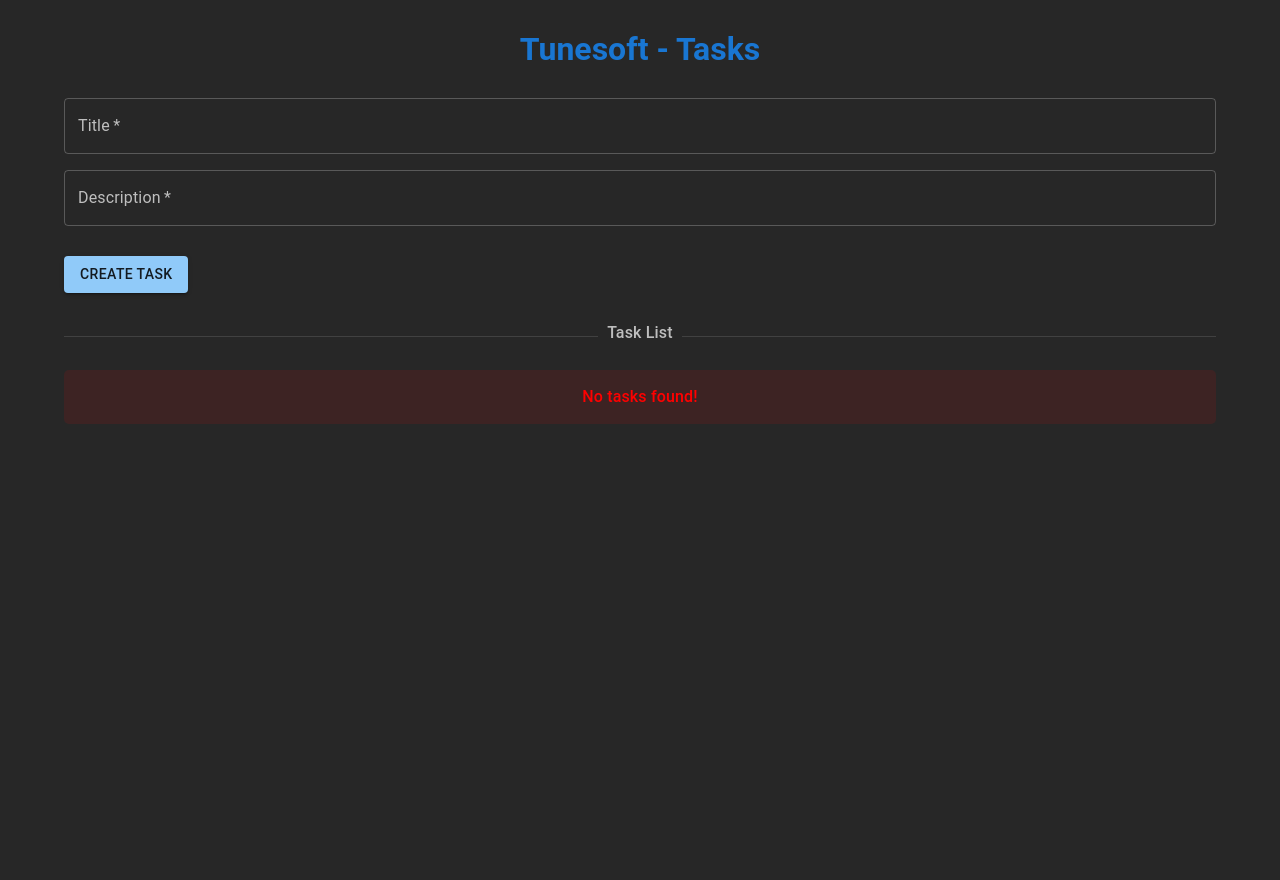
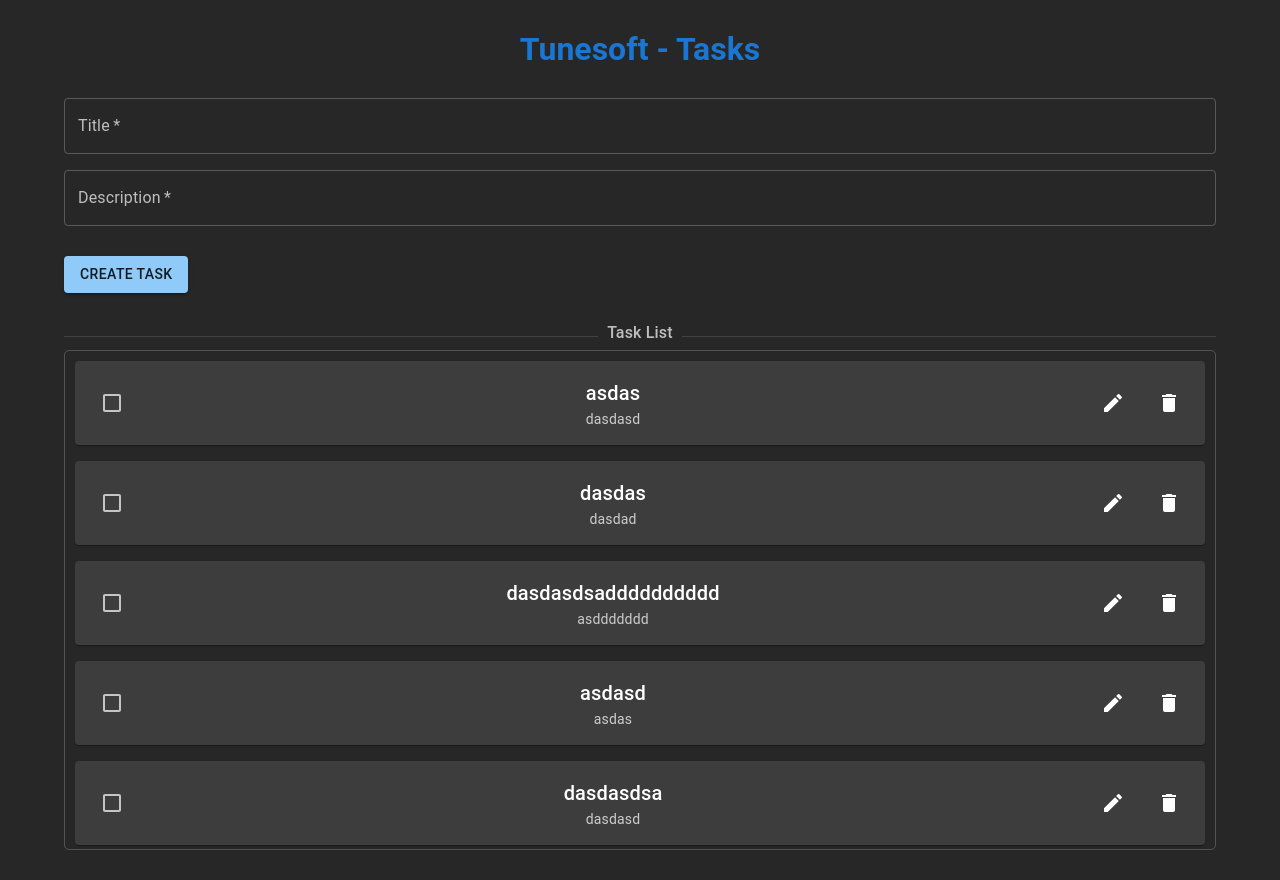
Before and after one commit to drypzz/tunesoft-test, a React (Create React App) app: page / in a window 1280 px wide. Before the commit the page ends 800 px from the top, so only its background shows below. Built offline with nearby package versions, Linux system fonts and the light colour scheme; data requests are answered from the project's data file.

Commit message:
feat: The start.bat file was added to improve project initialization and syntax and styling corrections were made

```diff
--- a/db.json
+++ b/db.json
@@ -1,3 +1,46 @@
 {
-  "tasks": []
+  "tasks": [
+    {
+      "id": "c050",
+      "title": "asdas",
+      "description": "dasdasd",
+      "completed": false
+    },
+    {
+      "id": "e662",
+      "title": "dasdas",
+      "description": "dasdad",
+      "completed": false
+    },
+    {
+      "id": "0362",
+      "title": "dasdasdsadddddddddd",
+      "description": "asddddddd",
+      "completed": false
+    },
+    {
+      "id": "0a06",
+      "title": "asdasd",
+      "description": "asdas",
+      "completed": false
+    },
+    {
+      "id": "2d0a",
+      "title": "dasdasdsa",
+      "description": "dasdasd",
+      "completed": false
+    },
+    {
+      "id": "b7b7",
+      "title": "dasdas",
+      "description": "dasdasd",
+      "completed": false
+    },
+    {
+      "id": "935f",
+      "title": "dasdas",
+      "description": "dasdasd",
+      "completed": false
+    }
+  ]
 }
--- a/src/App.tsx
+++ b/src/App.tsx
@@ -4,7 +4,7 @@
 
 import TasksInputsProps from './utils/Input.props.ts';
 
-import ListTasks from './components/List.tsx';
+import Task from './components/Task.tsx';
 
 import axios from 'axios';
 const API_URL = 'http://localhost:5000/tasks';
@@ -126,16 +126,31 @@
           {tasks.length >= 1 ? (
             <>
               <List
-                style={{
-                  border: tasks.length > 8 ? '1px solid rgba(255, 255, 255, 0.2)' : 'none',
+                sx={{
+                  border: tasks.length > 5 ? '1px solid rgba(255, 255, 255, 0.2)' : 'none',
                   borderRadius: '5px',
                   padding: '10px',
-                  height: tasks.length > 8 ? '500px' : 'auto',
-                  overflowY: tasks.length > 8 ? 'scroll' : 'hidden',
+                  height: tasks.length > 5 ? '500px' : 'auto',
+                  overflowY: tasks.length > 5 ? 'scroll' : 'hidden',
                   textAlign: 'center',
+                  '&::-webkit-scrollbar': {
+                    width: '8px',
+                  },
+                  '&::-webkit-scrollbar-thumb': {
+                    backgroundColor: 'rgba(255, 255, 255, 0.2)',
+                    borderRadius: '2px',
+                  },
+                  '&::-webkit-scrollbar-thumb:hover': {
+                    backgroundColor: 'rgba(255, 255, 255, 0.4)',
+                  },
+                  '&::-webkit-scrollbar-track': {
+                    backgroundColor: 'transparent',
+                  },
+                  scrollbarWidth: 'thin',
+                  scrollbarColor: 'rgba(255, 255, 255, 0.2) transparent',
                 }}
               >
-                <ListTasks
+                <Task
                   tasks={tasks}
                   onEdit={editTask}
                   onComplete={toggleTaskCompletion}
--- a/src/components/List.tsx
+++ b/src/components/List.tsx
@@ -1,26 +1,92 @@
-import React from "react";
+import React, { useState } from 'react';
+import { Card, CardContent, Typography, IconButton, TextField, Checkbox, Box } from '@mui/material';
+import { Edit, Delete, Save } from '@mui/icons-material';
 
-import Task from "./Task.tsx";
+import { TaskProps } from '../utils/Tasks.props.ts';
+import TasksInputsProps from '../utils/Input.props.ts';
 
-import { ListProps } from "../utils/Tasks.props.ts";
+const TaskCard = ({ id, title, description, completed, onEdit, onComplete, onDelete }: TaskProps) => {
+  const [editing, setEditing] = useState<boolean>(false);
 
-const ListTasks = ({ tasks, onEdit, onComplete, onDelete }: ListProps) => {
-    return (
-      <>
-        {tasks.map(task => (
-          <Task
-            key={task.id}
-            id={task.id}
-            title={task.title}
-            description={task.description}
-            completed={task.completed}
-            onEdit={onEdit}
-            onComplete={onComplete}
-            onDelete={onDelete}
-          />
-        ))}
-      </>
-    );
+  const [editInputs, setEditInputs] = useState<TasksInputsProps>({
+    title: title,
+    description: description,
+  });
+
+  const handleEdit = () => {
+    if (editing) {
+      onEdit(id, editInputs.title, editInputs.description);
+    }
+    setEditing(!editing);
   };
 
-  export default ListTasks;
+  const handleSave = () => {
+    if (editInputs.title.trim() && editInputs.description.trim()) {
+      onEdit(id, editInputs.title, editInputs.description);
+    } else {
+      alert('Please enter a task title and description');
+    }
+    setEditing(false);
+  };
+
+  return (
+    <Card
+      sx={{
+        display: 'flex',
+        flexDirection: 'column',
+        gap: 2,
+        p: 2,
+        mb: 2,
+        bgcolor: completed ? 'rgba(0, 128, 0, 0.2)' : '#333',
+        color: '#fff',
+      }}
+    >
+      <Box sx={{ display: 'flex', alignItems: 'center', gap: 2 }}>
+        <Checkbox checked={completed} onChange={() => onComplete(id)} />
+        {editing ? (
+          <Box sx={{ display: 'flex', flexDirection: 'row', flex: 1, gap: 2 }}>
+            <TextField
+              value={editInputs.title}
+              onChange={(e) => setEditInputs({ ...editInputs, title: e.target.value })}
+              autoFocus
+              variant="outlined"
+              label="Title"
+              fullWidth
+            />
+            <TextField
+              value={editInputs.description}
+              onChange={(e) => setEditInputs({ ...editInputs, description: e.target.value })}
+              multiline
+              variant="outlined"
+              label="Description"
+              fullWidth
+            />
+          </Box>
+        ) : (
+          <Box sx={{ flex: 1, alignItems: 'center', justifyContent: 'center' }}>
+            <Typography variant="h6" component="div">
+              {title}
+            </Typography>
+            <Typography variant="body2" color="text.secondary" sx={{ color: '#ccc' }}>
+              {description}
+            </Typography>
+          </Box>
+        )}
+        {editing ? (
+          <IconButton onClick={handleSave}>
+            <Save />
+          </IconButton>
+        ) : (
+          <IconButton onClick={handleEdit}>
+            <Edit />
+          </IconButton>
+        )}
+        <IconButton onClick={() => onDelete(id)}>
+          <Delete />
+        </IconButton>
+      </Box>
+    </Card>
+  );
+};
+
+export default TaskCard;
--- a/src/components/Task.tsx
+++ b/src/components/Task.tsx
@@ -1,73 +1,26 @@
-import React, { useState } from 'react';
-import { ListItem, ListItemText, IconButton, TextField, Checkbox, Box } from '@mui/material';
-import { Edit, Delete, Save } from '@mui/icons-material';
+import React from "react";
 
-import { TaskProps } from '../utils/Tasks.props.ts';
-import TasksInputsProps from '../utils/Input.props.ts';
+import ListTask from "./List.tsx";
 
-const Task = ({ id, title, description, completed, onEdit, onComplete, onDelete }: TaskProps) => {
+import { ListProps } from "../utils/Tasks.props.ts";
 
-  const [editing, setEditing] = useState<boolean>(false);
-
-  const [editInputs, setEditInputs] = useState<TasksInputsProps>({
-    title: title,
-    description: description,
-  });
-
-  const handleEdit = () => {
-    if (editing) {
-      onEdit(id, editInputs.title, editInputs.description);
-    }
-    setEditing(!editing);
+const Task = ({ tasks, onEdit, onComplete, onDelete }: ListProps) => {
+    return (
+      <>
+        {tasks.map(task => (
+          <ListTask
+            key={task.id}
+            id={task.id}
+            title={task.title}
+            description={task.description}
+            completed={task.completed}
+            onEdit={onEdit}
+            onComplete={onComplete}
+            onDelete={onDelete}
+          />
+        ))}
+      </>
+    );
   };
 
-  const handleSave = () => {
-    if (editInputs.title.trim() && editInputs.description.trim()) {
-      onEdit(id, editInputs.title, editInputs.description);
-    }else{
-      alert('Please enter a task title and description');
-    }
-    setEditing(false);
-  };
-
-  return (
-    <ListItem>
-      <Checkbox checked={completed} onChange={() => onComplete(id)} />
-      {editing ? (
-        <Box sx={{ display: 'flex', flexDirection: 'row', flex: 1, gap: 2 }}>
-          <TextField
-            value={editInputs.title}
-            onChange={(e) => setEditInputs({ ...editInputs, title: e.target.value })}
-            autoFocus
-            fullWidth
-          />
-          <TextField
-            value={editInputs.description}
-            onChange={(e) => setEditInputs({ ...editInputs, description: e.target.value })}
-            multiline
-            fullWidth
-          />
-        </Box>
-      ) : (
-        <>
-          <ListItemText style={{color: '#fff'}} primary={title} />
-          <ListItemText style={{color: '#fff'}} primary={description} />
-        </>
-      )}
-      {editing ? (
-        <IconButton onClick={handleSave}>
-          <Save />
-        </IconButton>
-      ) : (
-        <IconButton onClick={handleEdit}>
-          <Edit />
-        </IconButton>
-      )}
-      <IconButton onClick={() => onDelete(id)}>
-        <Delete />
-      </IconButton>
-    </ListItem>
-  );
-};
-
-export default Task;
+  export default Task;
```
Also changed, not shown: 1 other file (tests, documents, lock files or other folders).
